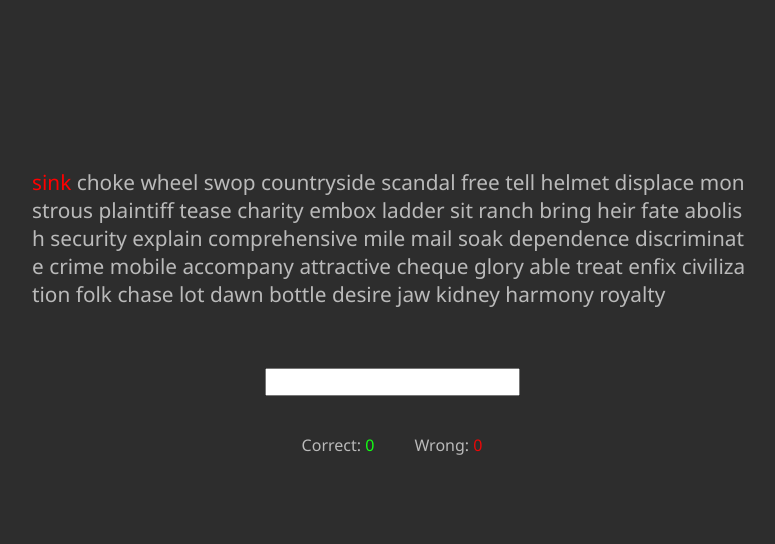
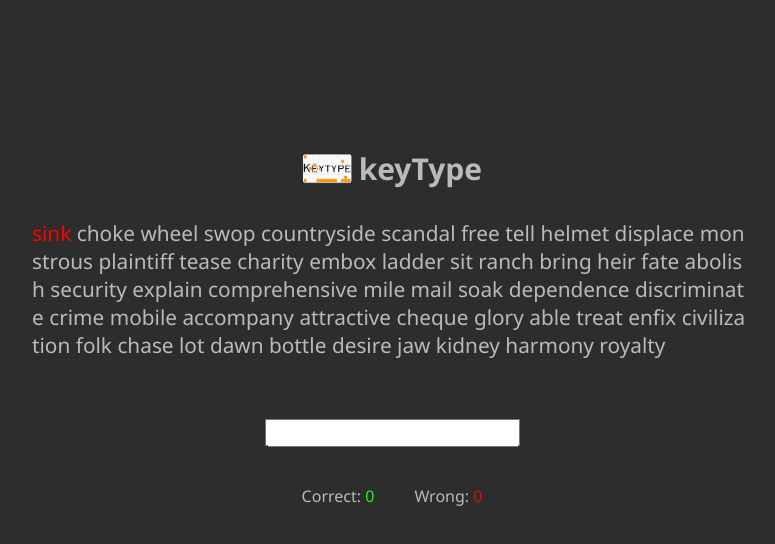
Before and after one commit to Rudresh-pandey/KeyType, a React (Create React App) app: page / in a window 1280 px wide. Shown: the top 544 px of the page, without its empty margins (248-1023 px from the left). Built offline with nearby package versions, Linux system fonts and the light colour scheme.

Commit message:
improving style

```diff
--- a/src/components/Wordinput.js
+++ b/src/components/Wordinput.js
@@ -79,7 +79,12 @@ export default function Wordinput() {
     // let result = [];
     return (
         <>
+
             <div className="middleBox">
+                <div className="Logo">
+                    <img id='logoImg' src="logo192.png" alt="" />
+                    <p style={{ fontSize: "30px", fontWeight: "700" }}>keyType</p>
+                </div>
                 <div id='WordList' >
                     {outputData.map((data) => {
                         if (outputData[i] === data && counter === 0) {
--- a/src/components/style.css
+++ b/src/components/style.css
@@ -25,8 +25,17 @@ span{
     left: 50%;
     transform: translate(-50%, -50%);
 }
-
-
+.Logo{
+    /* margin-bottom: 30px; */
+    display: flex;
+    align-items: center;
+    width: 180px;
+    justify-content: space-between;
+}
+#logoImg{
+    height: 30px;
+    width: 50px;
+}
 input{
     margin-top: 30px;
     max-width: 300px;
```
